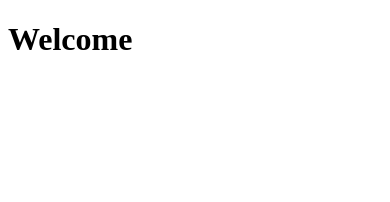
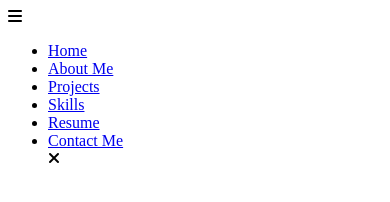
Before and after one commit to davcisneros0/myPortfolio2024, a plain HTML site: page index.html in a window 390 px wide. Drawn offline with Linux system fonts and the light colour scheme.

Commit message:
Add code for navigation / hamburger menu

```diff
--- a/index.html
+++ b/index.html
@@ -8,11 +8,23 @@ Navigation links to other sections of the portfolio
 <head>
     <meta charset="UTF-8">
     <meta name="viewport" content="width=device-width, initial-scale=1.0">
+    <script src="https://kit.fontawesome.com/bcf828a995.js" crossorigin="anonymous"></script>
     <title>David Cisneros - Portfolio</title>
 </head>
 <body>
     <header>
-        <h1>Welcome</h1>
+        <nav>
+            <div class="openMenu"><i class="fas fa-bars"></i></div>
+            <ul class="mainMenu">
+                <li><a href="index.html">Home</a></li>
+                <li><a href="about.html">About Me</a></li>
+                <li><a href="projects.html">Projects</a></li>
+                <li><a href="skills.html">Skills</a></li>
+                <li><a href="resume.html">Resume</a></li>
+                <li><a href="contact.html">Contact Me</a></li>
+                <div class="closeMenu"><i class="fas fa-times"></i></div>
+            </ul>
+        </nav>
     </header>
 </body>
 </html>
```
